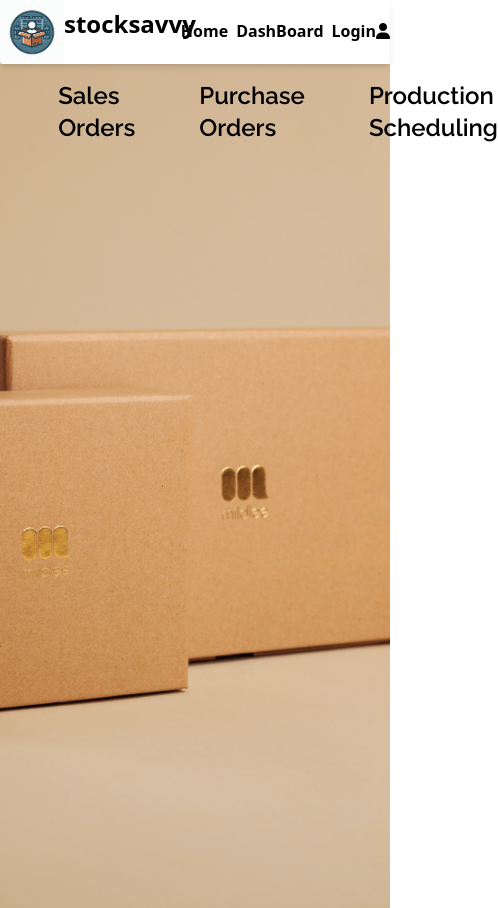
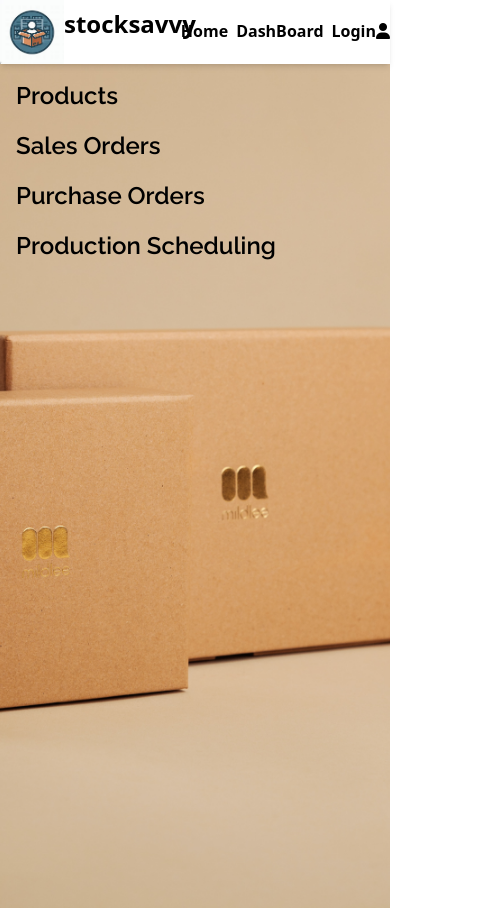
Before and after one commit to cinta-hash/stocksavvy, a React (Vite) app: page /dashboard in a window 390 px wide. Shown: the whole page, 498 px wide, since content can reach past the window. Built offline with nearby package versions, Linux system fonts and the light colour scheme.

Commit message:
mobile responsiveness

```diff
--- a/src/DashBoard.jsx
+++ b/src/DashBoard.jsx
@@ -2,11 +2,11 @@ import {Link, Outlet} from 'react-router-dom'
 export default function DashBoard(){
     return(
         <div className="h-screen bg-[url('/landing.jpg')] bg-cover bg-center font-raleway">
-            <nav className='flex justify-center space-x-16 p-4 text-2xl font-bold '>
-                <Link className='border-b-2 border-violet-500 active:bg-violet-400 active:duration-300 active:font-bold border-opacity-0 hover:border-opacity-100 hover:text-violet-700 duration-200 cursor-pointer' to="products">Products</Link>
-                <Link className='border-b-2 border-violet-500 active:bg-violet-400 active:duration-300 active:font-bold border-opacity-0 hover:border-opacity-100 hover:text-violet-700 duration-200 cursor-pointer' to="sales-orders">Sales Orders</Link>
-                <Link className='border-b-2 border-violet-500 active:bg-violet-400 active:duration-300 active:font-bold border-opacity-0 hover:border-opacity-100 hover:text-violet-700 duration-200 cursor-pointer' to="purchase-orders">Purchase Orders</Link>
-                <Link className='border-b-2 border-violet-500 active:bg-violet-400 active:duration-300 active:font-bold border-opacity-0 hover:border-opacity-100 hover:text-violet-700 duration-200 cursor-pointer' to="production-scheduling">Production Scheduling</Link>
+            <nav className='flex flex-col md:flex-row justify-center md:space-x-16 p-4 text-2xl font-bold'>
+                <Link className='border-b-2 border-violet-500 active:bg-violet-400 active:duration-300 active:font-bold border-opacity-0 hover:border-opacity-100 hover:text-violet-700 duration-200 cursor-pointer mb-4 md:mb-0' to="products">Products </Link>
+                <Link className='border-b-2 border-violet-500 active:bg-violet-400 active:duration-300 active:font-bold border-opacity-0 hover:border-opacity-100 hover:text-violet-700 duration-200 cursor-pointer mb-4 md:mb-0' to="sales-orders"> Sales Orders</Link>
+                <Link className='border-b-2 border-violet-500 active:bg-violet-400 active:duration-300 active:font-bold border-opacity-0 hover:border-opacity-100 hover:text-violet-700 duration-200 cursor-pointer mb-4 md:mb-0' to="purchase-orders"> Purchase Orders</Link>
+                <Link className='border-b-2 border-violet-500 active:bg-violet-400 active:duration-300 active:font-bold border-opacity-0 hover:border-opacity-100 hover:text-violet-700 duration-200 cursor-pointer mb-4 md:mb-0' to="production-scheduling"> Production Scheduling</Link>
             </nav>
             <Outlet />
         </div>
```
